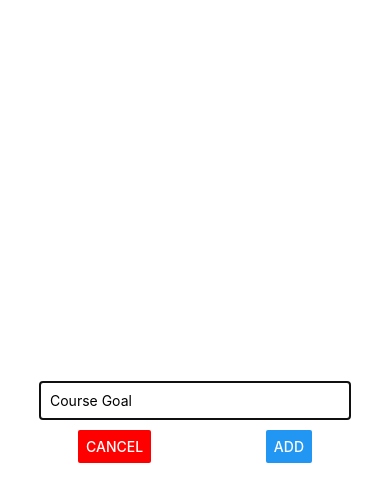
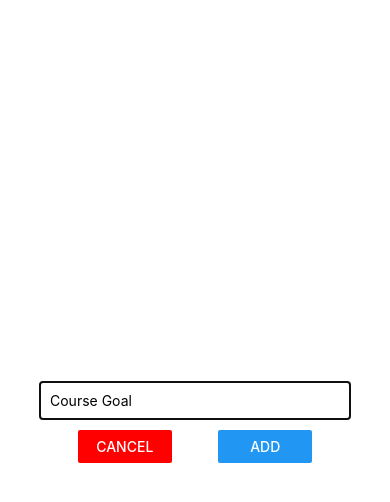
Before and after one commit to RommelTJ/React-Native-Guide, a React Native app: screen / in a window 390 px wide. Both pictures are taken after a click on the button "ADD NEW GOAL". Shown: the top 502 px of the page. Built offline with nearby package versions, Linux system fonts and the light colour scheme.

Commit message:
:sparkles: GoalInput: Adding some width to the buttons

```diff
--- a/components/GoalInput.js
+++ b/components/GoalInput.js
@@ -24,8 +24,12 @@ const GoalInput = props => {
           value={enteredGoal}
         />
         <View style={styles.buttonContainer}>
-          <Button title="CANCEL" color="red" onPress={() => props.onCancel()} />
-          <Button title="ADD" onPress={addGoalHandler} />
+          <View style={styles.button}>
+            <Button title="CANCEL" color="red" onPress={() => props.onCancel()} />
+          </View>
+          <View style={styles.button}>
+            <Button title="ADD" onPress={addGoalHandler} />
+          </View>
         </View>
       </View>
     </Modal>
@@ -49,6 +53,9 @@ const styles = StyleSheet.create({
     flexDirection: 'row',
     justifyContent: 'space-between',
     width: "60%"
+  },
+  button: {
+    width: "40%"
   }
 });
 
```
